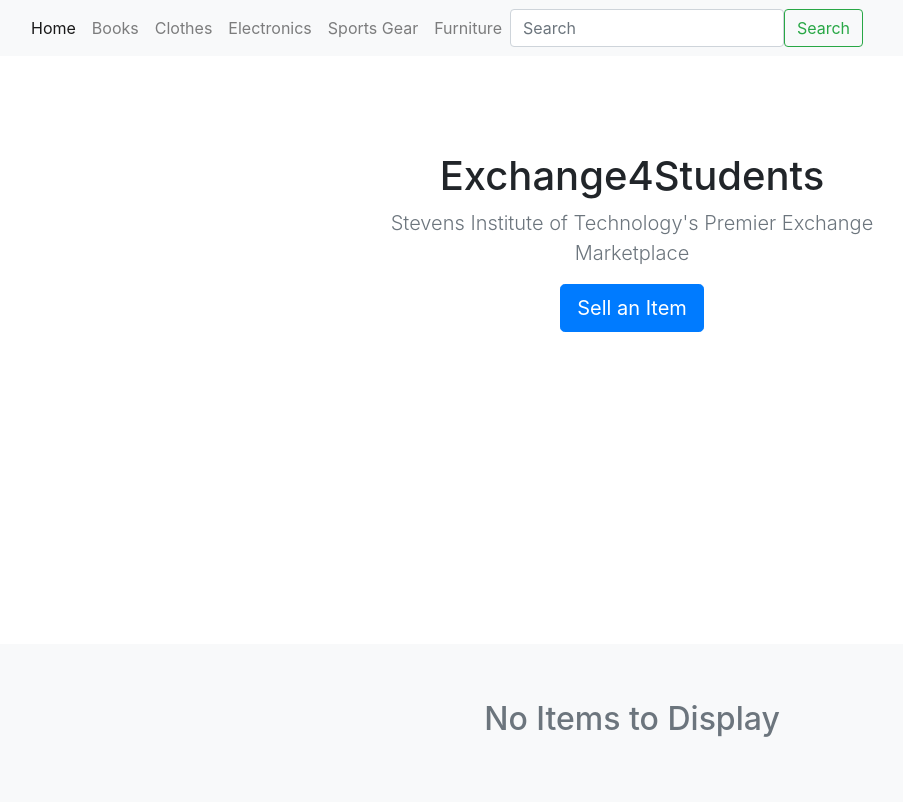
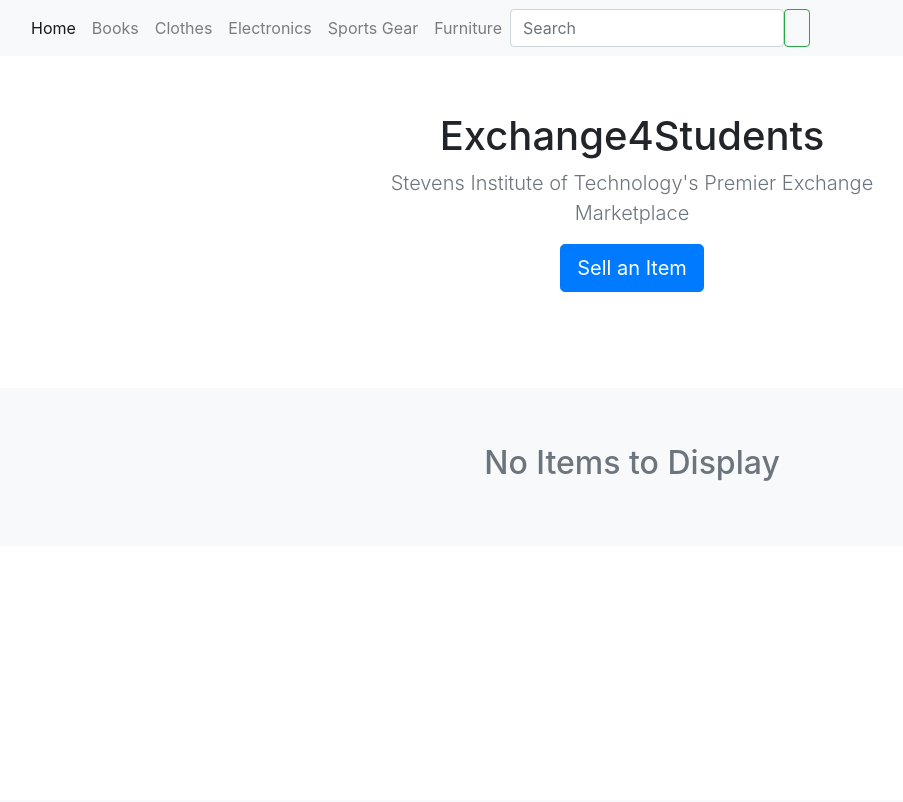
Before and after one commit to elenirotsides/Exchange4Students, a Flask app: template src/templates/home.html in a window 1280 px wide. Shown: the whole page, without its empty margins (8-911 px from the left). After the commit the page ends 481 px from the top, so only its background shows below. Run offline with Flask 2, Linux system fonts and the light colour scheme; the template is opened without the code that fills it, so the values that code supplies are empty; some libraries are stand-ins or nearby versions.

Commit message:
changes to card layout and home banner

```diff
--- a/requirements.txt
+++ b/requirements.txt
@@ -4,3 +4,4 @@
 pymongo
 flask_uploads
 werkzeug==0.16.0
+flask_fontawesome
--- a/src/app.py
+++ b/src/app.py
@@ -3,6 +3,7 @@
 from decimal import Decimal
 from flask import Flask, render_template, request, redirect
 from werkzeug.utils import secure_filename
+from flask_fontawesome import FontAwesome
 from e4stypes.database import Category, Database
 from e4stypes.book_item import BookItem
 from e4stypes.clothing_item import ClothingItem
@@ -14,6 +15,7 @@
 uploadsdir = basedir.joinpath("static")
 
 app = Flask(__name__)
+fa = FontAwesome(app)
 
 app.config["SECRET_KEY"] = "Howdy D6"
 if not uploadsdir.exists():
--- a/src/templates/base.html
+++ b/src/templates/base.html
@@ -12,7 +12,7 @@
         <script src="https://code.jquery.com/jquery-3.2.1.slim.min.js" integrity="sha384-KJ3o2DKtIkvYIK3UENzmM7KCkRr/rE9/Qpg6aAZGJwFDMVNA/GpGFF93hXpG5KkN" crossorigin="anonymous"></script>
         <script src="https://cdnjs.cloudflare.com/ajax/libs/popper.js/1.12.9/umd/popper.min.js" integrity="sha384-ApNbgh9B+Y1QKtv3Rn7W3mgPxhU9K/ScQsAP7hUibX39j7fakFPskvXusvfa0b4Q" crossorigin="anonymous"></script>
         <script src="https://maxcdn.bootstrapcdn.com/bootstrap/4.0.0/js/bootstrap.min.js" integrity="sha384-JZR6Spejh4U02d8jOt6vLEHfe/JQGiRRSQQxSfFWpi1MquVdAyjUar5+76PVCmYl" crossorigin="anonymous"></script>
-
+        {{ fontawesome_html() }}
         <title>Exchange for Students</title>
 
         <!--extra styles-->
@@ -72,7 +72,7 @@
                     </ul>
                     <form class="d-flex" method="POST" id="search_term" action="/search">
                       <input  name="search_term" id='search_term' class="form-control me-2" type="search" placeholder="Search" aria-label="Search">
-                      <button class="btn btn-outline-success" type="submit">Search</button>
+                      <button class="btn btn-outline-success fas fa-search" type="submit"></button>
                     </form>
                 </div>
                 </div>
--- a/src/templates/home.html
+++ b/src/templates/home.html
@@ -3,7 +3,7 @@
 {% block content %}
 <main>
   <section class="py-5 text-center container">
-    <div class="row py-lg-5">
+    <div class="row py-lg-2">
       <div class="col-lg-6 col-md-8 mx-auto">
         <h1 class="fw-light">Exchange4Students</h1>
         <p class="lead text-muted">Stevens Institute of Technology's Premier Exchange Marketplace</p>
@@ -15,4 +15,4 @@
   </section>
 
   {{ super() }}
-{% endblock %}
+  {% endblock %}
--- a/src/templates/listing.html
+++ b/src/templates/listing.html
@@ -3,8 +3,8 @@
 {% block content %}
 
     {% block top_of_listing %}
-        <section class="py-5 text-center container">
-            <div class="row py-lg-5">
+        <section class="py-1 text-center container">
+            <div class="row py-lg-1">
                 <div class="col-lg-6 col-md-8 mx-auto">
                     <h1 class="fw-light">{{listing_title}}</h1>
                 </div>
@@ -28,10 +28,13 @@
                     <img src="{{url_for('static', filename=item.get_image_filepath())}}" alt="{{item.get_title()}}" width="100%" height="225">
                     <div class="card-body">
                         <p class="card-text">{{item.get_title()}}</p>
+                    </div>
+                    <div class="card-footer">
                         <div class="d-flex justify-content-between align-items-center">
                             <div class="btn-group">
-                    <a class="btn btn-sm btn-outline-secondary" href="/view/{{item.get_item_id()}}">View</a>
+                                <a class="fas btn btn-md btn-outline-secondary" href="/view/{{item.get_item_id()}}">View</a>
                                 <!-- <button type="button" class="btn btn-sm btn-outline-secondary">Add to Cart</button> -->
+                                <button type="button" class="fas fa-cart-plus btn btn-md btn-outline-secondary"> Add</button>
                             </div>
                             <span class="text-muted" style="font-size: medium;">${{item.price_string()}}</span>
                         </div>
```
Lines whose indentation alone changed are shown as unchanged.
